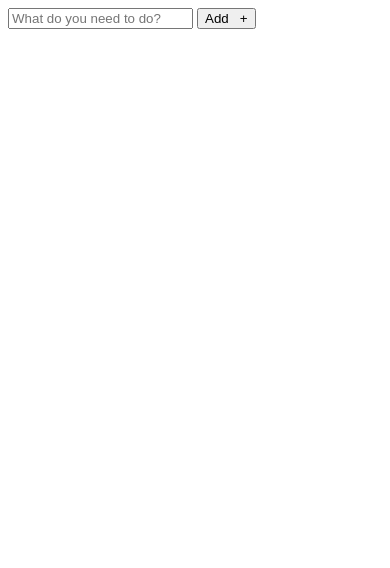
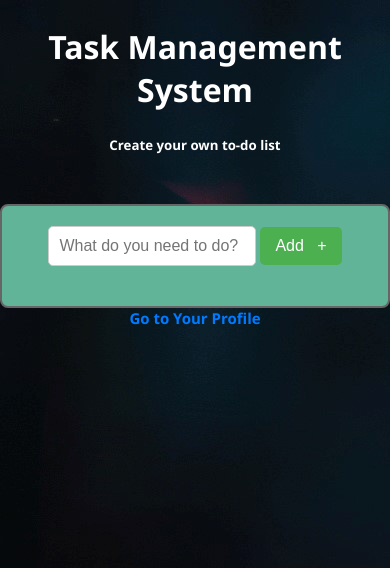
Before and after one commit to Kaushalya193/Task-Management-web-application, a PHP site: page / in a window 390 px wide. Shown: the top 568 px of the page. Run offline with PHP 8.4, Linux system fonts and the light colour scheme; data that the repository does not hold is empty; some libraries are stand-ins or nearby versions.

Commit message:
funtions including CRUD operation

```diff
--- /dev/null
+++ b/CSS/style.css
@@ -0,0 +1,124 @@
+/* Reset default browser styles */
+body {
+    background-image: url("../img/task1.jpg");
+    background-size:inherit; /* Optional: Ensures the background image covers the entire background */
+    background-repeat: no-repeat;
+    margin: 0; /* Remove default margin */
+    padding: 0;
+    text-align: center;
+
+}
+a {
+    color: #007bff; /* Set link color */
+    text-decoration: none;
+    align-content: center;
+    font-size: 15px;
+    font-weight: bold;
+    font-family: 'Segoe UI', Tahoma, Geneva, Verdana, sans-serif;
+}
+
+a:hover {
+    color: #0056b3; /* Set link color on hover */
+    text-decoration: underline; /* Add underline on hover */
+}
+/* Title Styles */
+h1, h5 {
+    color: #ffffff;
+    text-align: center;
+    font-family: 'Segoe UI', Tahoma, Geneva, Verdana, sans-serif;
+    font-weight: bold;
+    margin-top: 25px;
+}
+* {
+    margin: 0;
+    padding: 0;
+    box-sizing: border-box;
+}
+
+/* Main Section Styles */
+.main-section {
+    max-width: 600px;
+    margin: 0 auto;
+    padding: 20px;
+    font-family: Arial, sans-serif;
+    background-color: rgb(98, 180, 153);
+    border: #666 2px solid;
+    border-radius: 8px ;
+    margin-top: 50px;
+}
+
+/* Add Section Styles */
+.add-section {
+    margin-bottom: 20px;
+
+}
+
+.add-section input[type="text"] {
+    width: 70%;
+    padding: 10px;
+    font-size: 16px;
+    border: 1px solid #ccc;
+    border-radius: 5px;
+    outline: none;
+}
+
+.add-section button {
+    padding: 10px 15px;
+    font-size: 16px;
+    border: none;
+    background-color: #4CAF50;
+    color: white;
+    cursor: pointer;
+    border-radius: 5px;
+    outline: none;
+}
+
+.add-section button:hover {
+    background-color: #45a049;
+}
+
+/* Show Todo Section Styles */
+.show-todo-section {
+    margin-top: 20px;
+}
+
+.todo-item {
+    margin-bottom: 10px;
+    padding: 10px;
+    background-color: #f9f9f9;
+    border: 1px solid #ddd;
+    border-radius: 5px;
+    position: relative;
+}
+
+.todo-item .remove-to-do {
+    position:absolute;
+    top: 5px;
+    right: 5px;
+    cursor: pointer;
+    font-weight: bold;
+    color: #ff0000;
+}
+
+.todo-item .check-box {
+    margin-right: 10px;
+}
+
+.todo-item h2 {
+    display: inline;
+}
+
+.todo-item .checked {
+    text-decoration: line-through;
+}
+
+.todo-item small {
+    color: #666;
+}
+
+/* Responsive Styles */
+@media (max-width: 768px) {
+    .add-section input[type="text"] {
+        width: 60%;
+    }
+}
--- a/index.php
+++ b/index.php
@@ -11,6 +11,8 @@ require 'db_connection.php';
     <link rel="stylesheet" href="CSS/style.css">
 </head>
 <body>
+<h1>Task Management System</h1>
+<h5>Create your own to-do list</h5>
     <div class="main-section">
        <div class="add-section">
           <form action="add_task.php" method="POST" autocomplete="off">
@@ -100,5 +102,7 @@ require 'db_connection.php';
             });
         });
     </script>
+
+<a href="URL">Go to Your Profile</a>
 </body>
 </html>
```
Also changed, not shown: add_task.php (added, +30 -0 lines), check_task.php (added, +32 -0 lines), remove_task.php (added, +32 -0 lines), README.md, img/task1.jpg (added), 1 other file.
